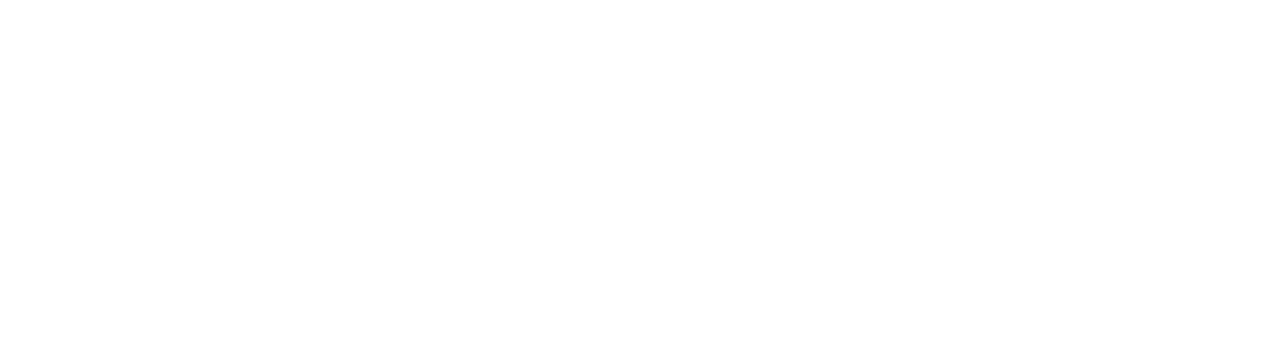
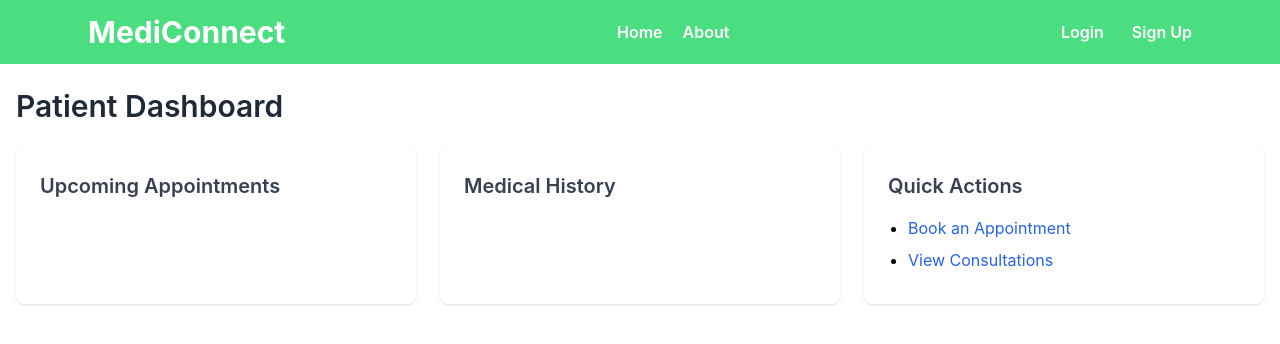
Before and after one commit to nmemarcoding/MediConnect, a React (Create React App) app in the folder client/: page /patientdashboard in a window 1280 px wide. Before the commit this address had no page. Shown: the top 344 px of the page. Built offline with nearby package versions, Linux system fonts and the light colour scheme; the HTML template or start-up script is replaced by a standard one.

Commit message:
Implement Patient Dashboard component

```diff
--- a/client/src/App.js
+++ b/client/src/App.js
@@ -4,6 +4,7 @@
 import HomePage from './pages/homePage/homePage';
 import PatientProfileCreation from './pages/PatientProfileCreation/PatientProfileCreation';
 import DoctorProfileCreation from './pages/DoctorProfileCreation/DoctorProfileCreation';
+import PatientDashboard from './pages/PatientDashboard/PatientDashboard';
 
 function App() {
 
@@ -14,13 +15,11 @@
     <Router>
           <div className="app ">
             <Routes>
-
-
-
               <Route path="/signup" element={<SignupPage/>}/>
               <Route path="/login" element={<LoginPage/>}/>
               <Route path="/patientprofilecreation" element={<PatientProfileCreation/>}/>
               <Route path="/doctorprofilecreation" element={<DoctorProfileCreation/>}/>
+              <Route path="/patientdashboard" element={<PatientDashboard/>}/>
               <Route path="/" element={<HomePage/>}/>
               </Routes>
           </div>
--- /dev/null
+++ b/client/src/pages/PatientDashboard/PatientDashboard.js
@@ -0,0 +1,41 @@
+import React from 'react';
+import Navbar from '../../components/navbar/navbar'; // Adjust the path as needed
+import { Link } from 'react-router-dom';
+
+const PatientDashboard = () => {
+    // Placeholder for fetching patient-specific data
+
+    return (
+        <>
+            <Navbar />
+            <div className="container mx-auto px-4 py-6">
+                <h1 className="text-3xl font-semibold text-gray-800 mb-6">Patient Dashboard</h1>
+                <div className="grid md:grid-cols-3 gap-6">
+                    {/* Upcoming Appointments */}
+                    <div className="bg-white p-6 rounded-lg shadow">
+                        <h2 className="text-xl font-semibold text-gray-700 mb-4">Upcoming Appointments</h2>
+                        {/* Loop through appointments and display them */}
+                    </div>
+
+                    {/* Medical History */}
+                    <div className="bg-white p-6 rounded-lg shadow">
+                        <h2 className="text-xl font-semibold text-gray-700 mb-4">Medical History</h2>
+                        {/* Display medical history */}
+                    </div>
+
+                    {/* Quick Actions */}
+                    <div className="bg-white p-6 rounded-lg shadow">
+                        <h2 className="text-xl font-semibold text-gray-700 mb-4">Quick Actions</h2>
+                        <ul className="list-disc pl-5">
+                            <li className="mb-2"><Link to="/book-appointment" className="text-blue-600 hover:text-blue-800">Book an Appointment</Link></li>
+                            <li className="mb-2"><Link to="/consultations" className="text-blue-600 hover:text-blue-800">View Consultations</Link></li>
+                            {/* Other actions */}
+                        </ul>
+                    </div>
+                </div>
+            </div>
+        </>
+    );
+};
+
+export default PatientDashboard;
```
